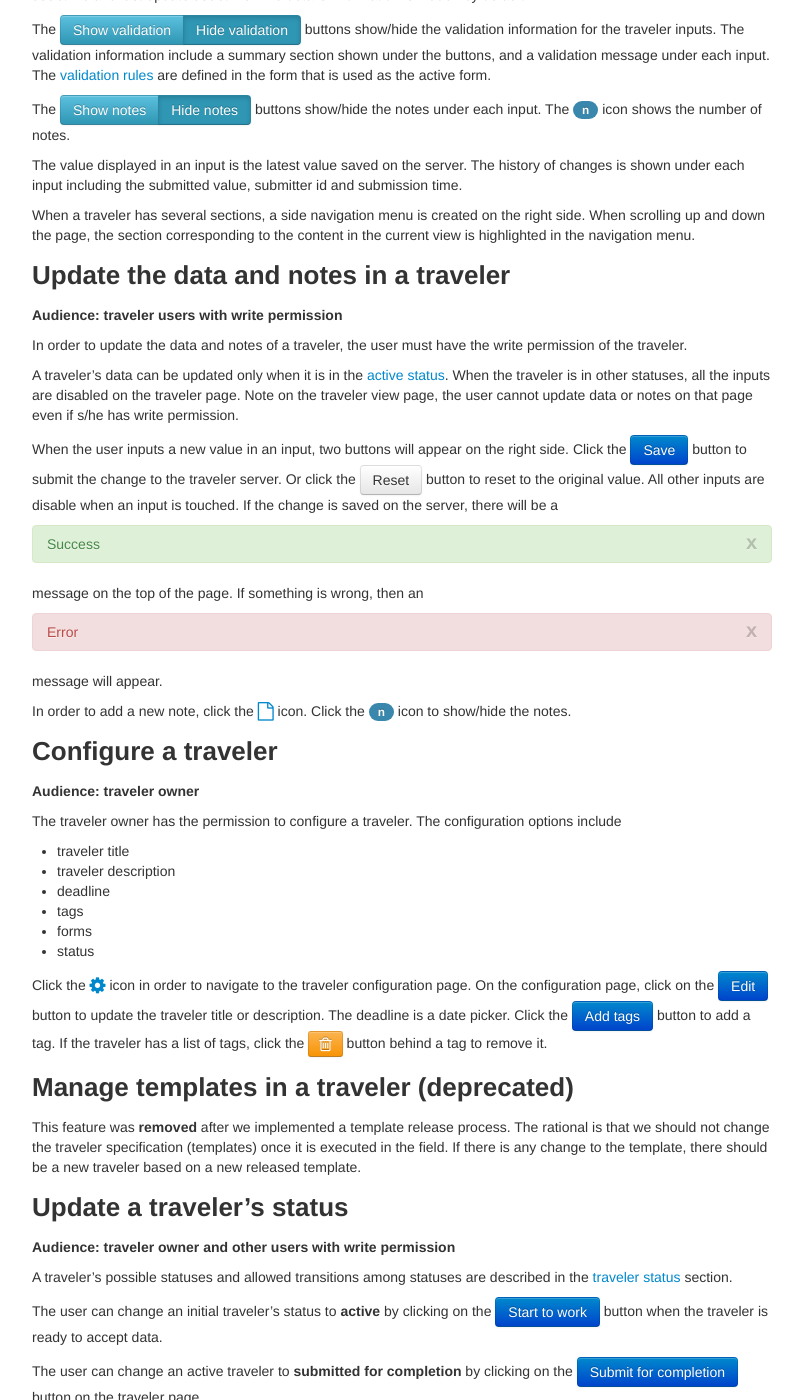
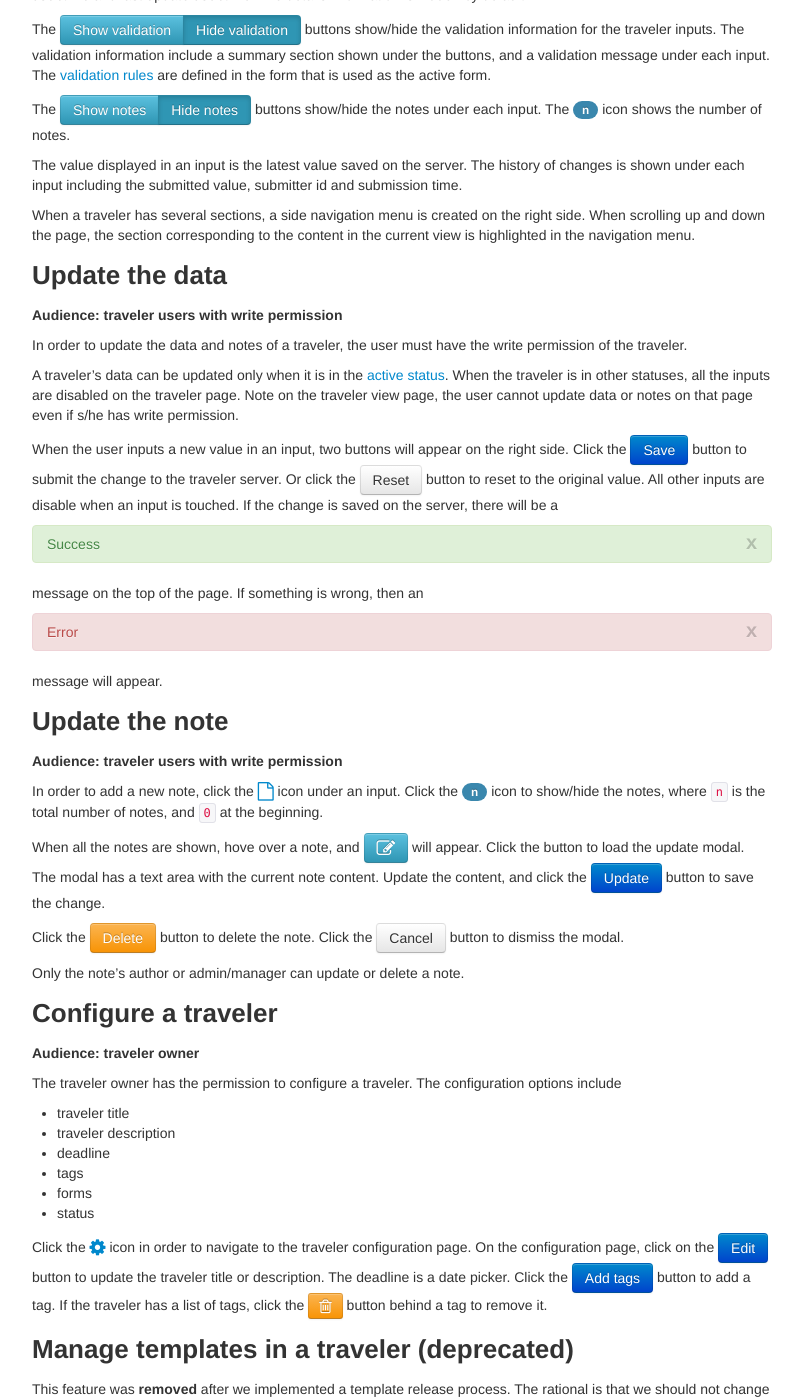
Before and after one commit to dongliu/traveler-doc, a Jekyll site: the page built from manual/traveler.md, in a window 1280 px wide and 1400 px high, scrolled down 1851 px. Shown: the whole window, without its empty margins (238-1041 px from the left). Built offline with Jekyll 4.4.1, drawn with Linux system fonts in a browser that asks for light colours.

Commit message:
how to update note (#7)

```diff
--- a/manual/traveler.md
+++ b/manual/traveler.md
@@ -8,6 +8,7 @@ permalink: ./manual/traveler/
 {% include_relative traveler_files/status.md %}
 {% include_relative traveler_files/view.md %}
 {% include_relative traveler_files/update.md %}
+{% include_relative traveler_files/update-note.md %}
 {% include_relative traveler_files/config.md %}
 {% include_relative traveler_files/manage-forms.md %}
 {% include_relative traveler_files/update-status.md %}
--- /dev/null
+++ b/manual/traveler_files/update-note.md
@@ -0,0 +1,14 @@
+### Update the note
+
+**Audience: traveler users with write permission**
+
+In order to add a new note, click the
+<a class="new-note" data-toggle="tooltip" title="new note"><i class="fa fa-file-o fa-lg"></i></a>
+icon under an input. Click the <span class="badge badge-info">n</span> icon to show/hide the
+notes, where `n` is the total number of notes, and `0` at the beginning.
+
+When all the notes are shown, hove over a note, and <a data-toggle="tooltip" title="edit" class="btn btn-info"><i class="fa fa-edit fa-lg"></i></a> will appear. Click the button to load the update modal. The modal has a text area with the current note content. Update the content, and click the <button value="update" class="btn btn-primary" data-dismiss="modal">Update</button> button to save the change.
+
+Click the <button value="delete" class="btn btn-warning" data-dismiss="modal">Delete</button> button to delete the note. Click the <button data-dismiss="modal" aria-hidden="true" class="btn">Cancel</button> button to dismiss the modal.
+
+Only the note's author or admin/manager can update or delete a note.
--- a/manual/traveler_files/update.md
+++ b/manual/traveler_files/update.md
@@ -1,4 +1,4 @@
-### Update the data and notes in a traveler
+### Update the data
 
 **Audience: traveler users with write permission**
 
@@ -22,8 +22,3 @@ saved on the server, there will be a
 message on the top of the page. If something is wrong, then an
 <div class="alert alert-error"><button class="close">x</button>Error</div>
 message will appear.
-
-In order to add a new note, click the
-<a class="new-note" data-toggle="tooltip" title="new note"><i class="fa fa-file-o fa-lg"></i></a>
-icon. Click the <span class="badge badge-info">n</span> icon to show/hide the
-notes.
```
